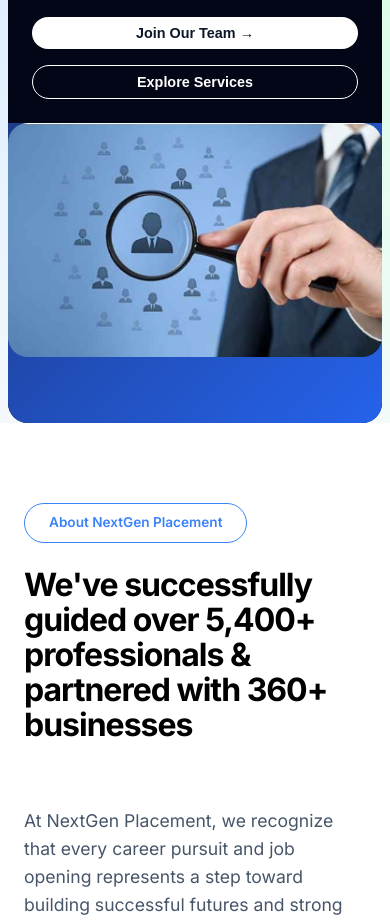
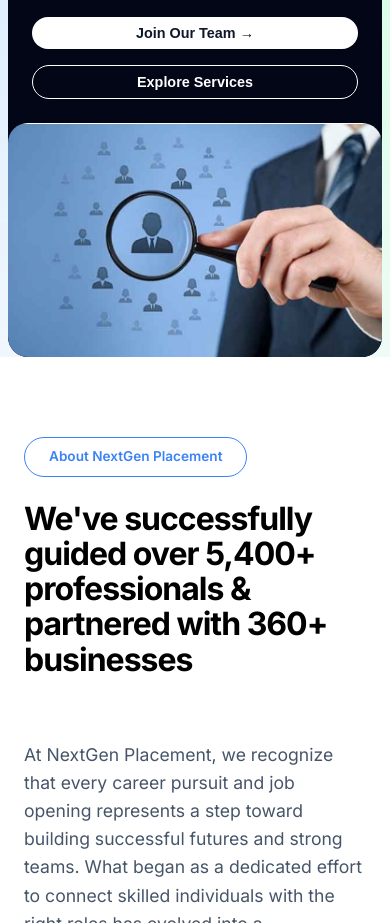
Before and after one commit to sumitbhalgamiya/PlacementSite, a React (Vite) app: page /about in a window 390 px wide. Shown: the part 920-1843 px from the top of the page. Built offline with nearby package versions, Linux system fonts and the light colour scheme.

Commit message:
css bug fix for mobile device image background

```diff
--- a/src/index.css
+++ b/src/index.css
@@ -2025,4 +2025,5 @@ img {
   .refer-hero-box { height: 200px !important; }
   .refer-hero-svg { width: 80px !important; height: 80px !important; }
   .about-hero-img { max-height: 250px !important; }
-}
+  .about-right { min-height: auto !important; background: transparent !important; }
+}
```
